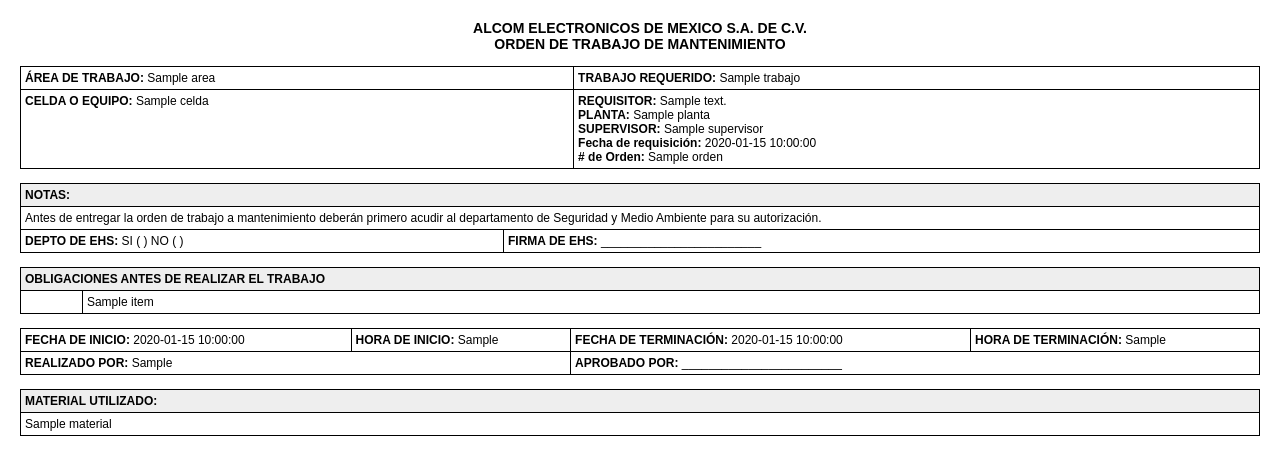
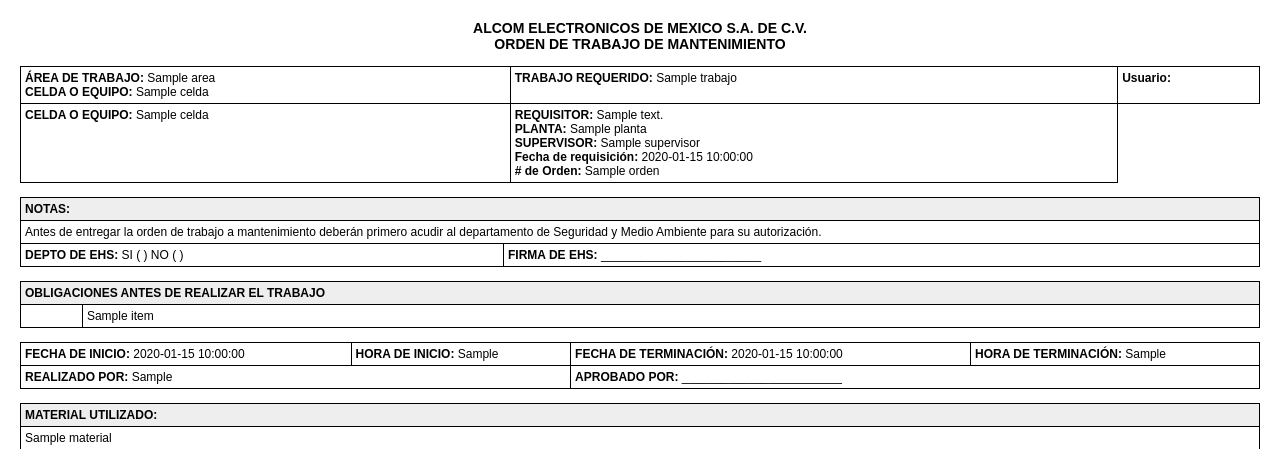
Before and after one commit to tenorio3g/Ordenes, a Flask app: template templates/pdf_template.html in a window 1280 px wide. Shown: the top 449 px of the page. Run offline with Flask 3, Linux system fonts and the light colour scheme; the template is opened without the code that fills it: most values are stand-ins (such as "Sample title", 1, 10 or a date in 2020).

Commit message:
Update pdf_template.html

```diff
--- a/templates/pdf_template.html
+++ b/templates/pdf_template.html
@@ -55,8 +55,10 @@
 
   <table>
     <tr>
-      <td><strong>ÁREA DE TRABAJO:</strong> {{ orden.area }}</td>
+      <td><strong>ÁREA DE TRABAJO:</strong> {{ orden.area }}</br>
+          <strong>CELDA O EQUIPO:</strong> {{ orden.celda }}</td>
       <td><strong>TRABAJO REQUERIDO:</strong> {{ orden.trabajo }}</td>
+      <td><strong>Usuario:</strong> </td>
     </tr>
     <tr>
       <td><strong>CELDA O EQUIPO:</strong> {{ orden.celda }}</td>
```
